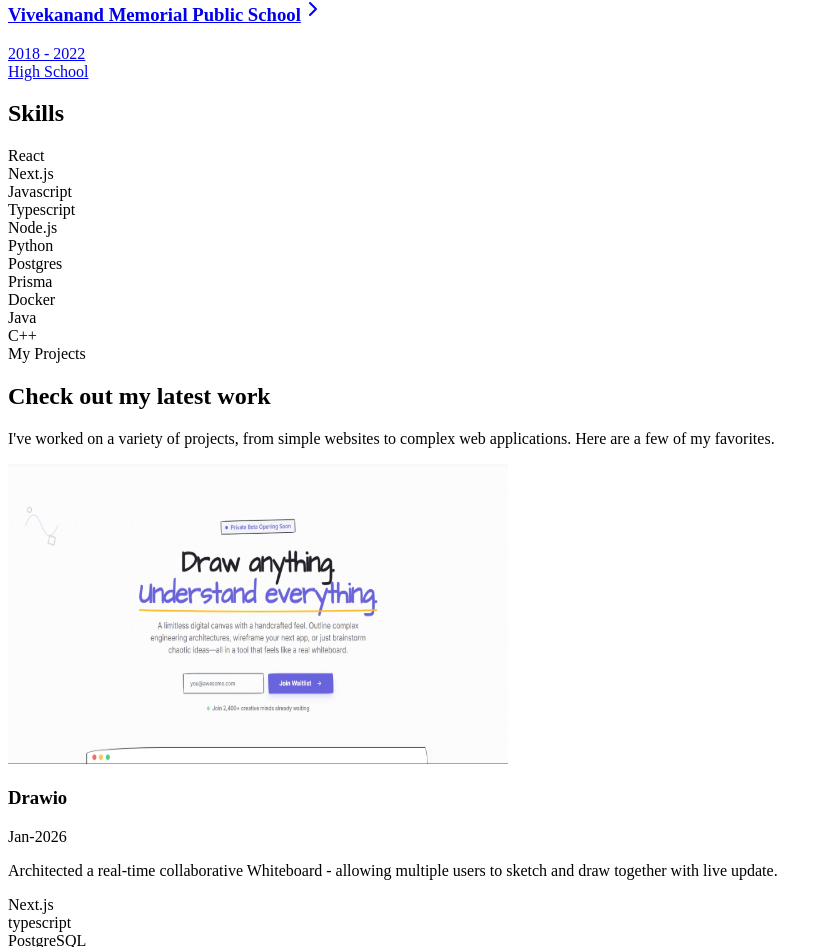
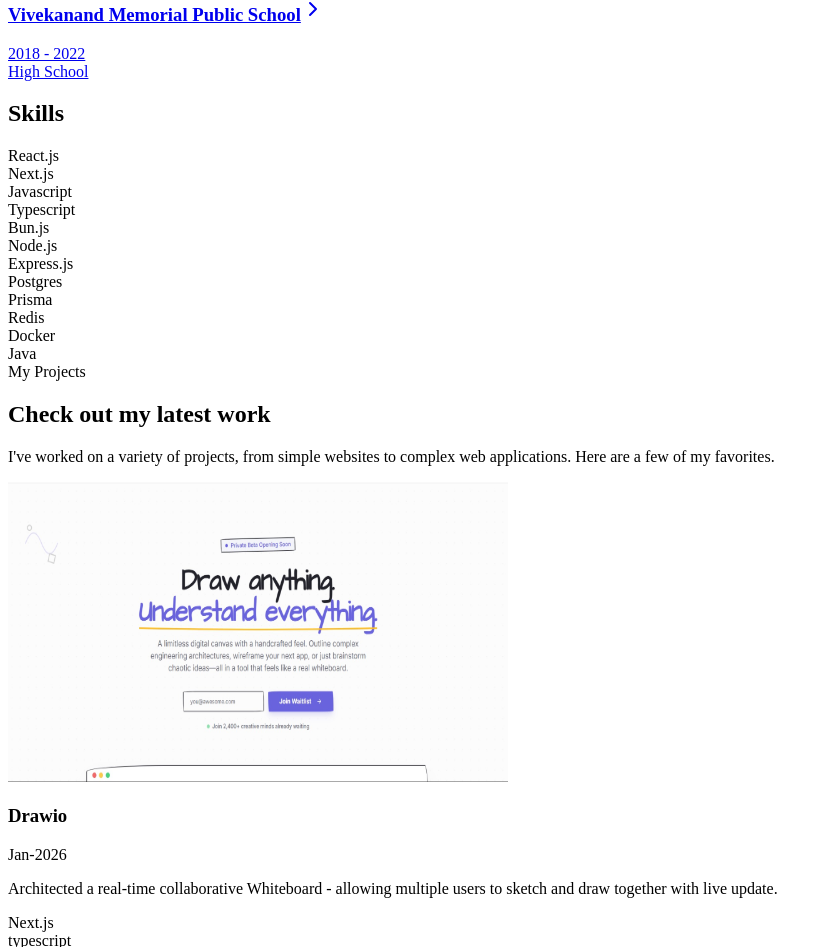
Before and after one commit to harsharora-code/me, a Next.js app: page / in a window 1280 px wide. Shown: the part 2931-3878 px from the top of the page, without its empty margins (0-828 px from the left). Built offline with nearby package versions, Linux system fonts and the light colour scheme.

Commit message:
update-resume

```diff
--- a/src/data/resume.tsx
+++ b/src/data/resume.tsx
@@ -20,24 +20,25 @@
        status: "Available",
       text : "Open to new freelance projects and collaborations",
       color: "green",
-      link: "mailto:harshpunyani20@gmail.com",
+      link: "mailto:harshpunyani24@gmail.com",
       },
   skills: [
-    "React",
+    "React.js",
     "Next.js",
     "Javascript",
     "Typescript",
+    "Bun.js",
     "Node.js",
-    "Python",
+    "Express.js",
     "Postgres",
      "Prisma",
+     "Redis",
      "Docker",
      "Java",
-     "C++",
   ],
   navbar: [
     { href: "/", icon: HomeIcon, label: "Home" },
-    { href: "https://drive.google.com/file/d/1miwFfHjtShyAMmMz7cAccJBdvwZ2FY9A/view?usp=sharing", icon: FileText, label: "Resume" },
+    { href: "https://drive.google.com/file/d/16Z-ST-2BEZ4SDseJMPE1vxk4KVpVRg-G/view?usp=sharing", icon: FileText, label: "Resume" },
 
   ],
   contact: {
```
